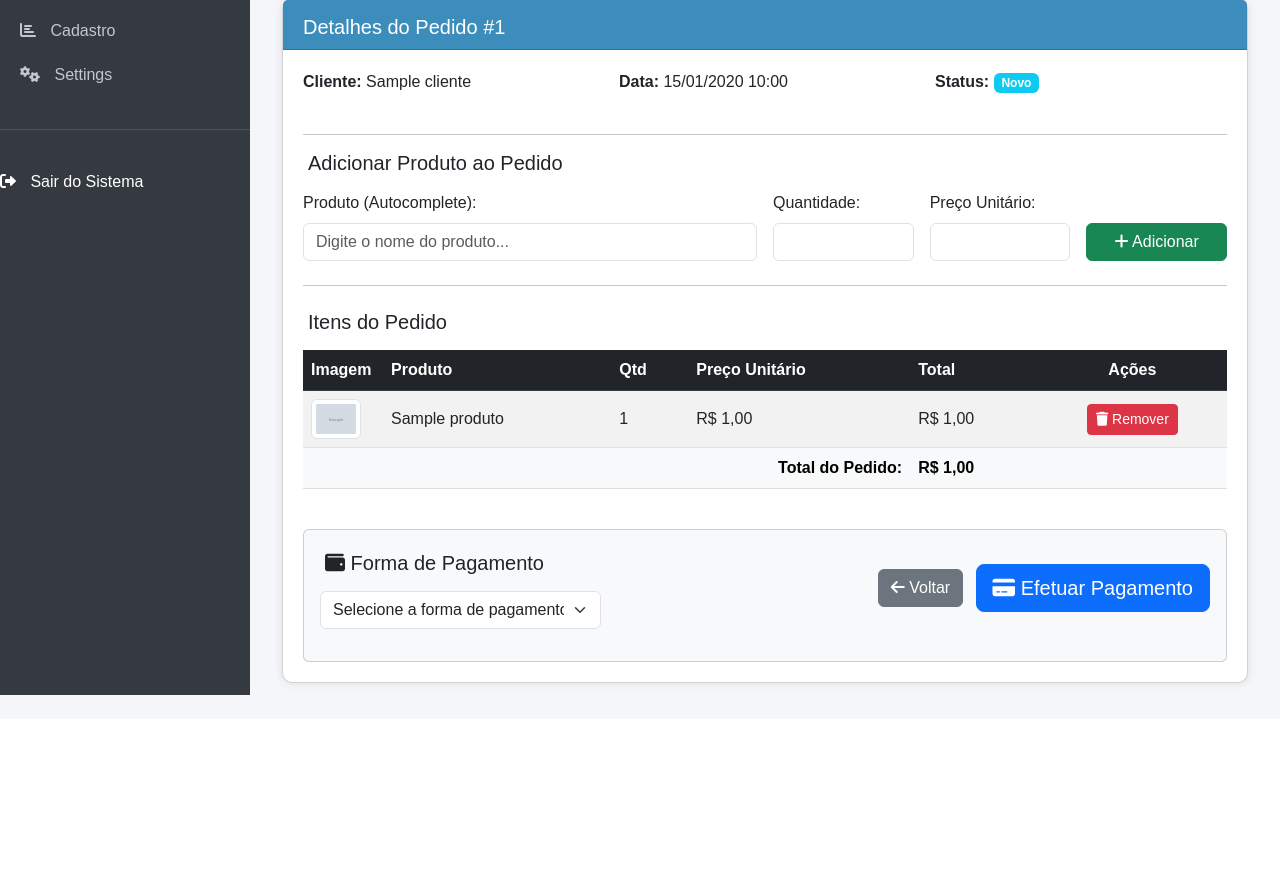
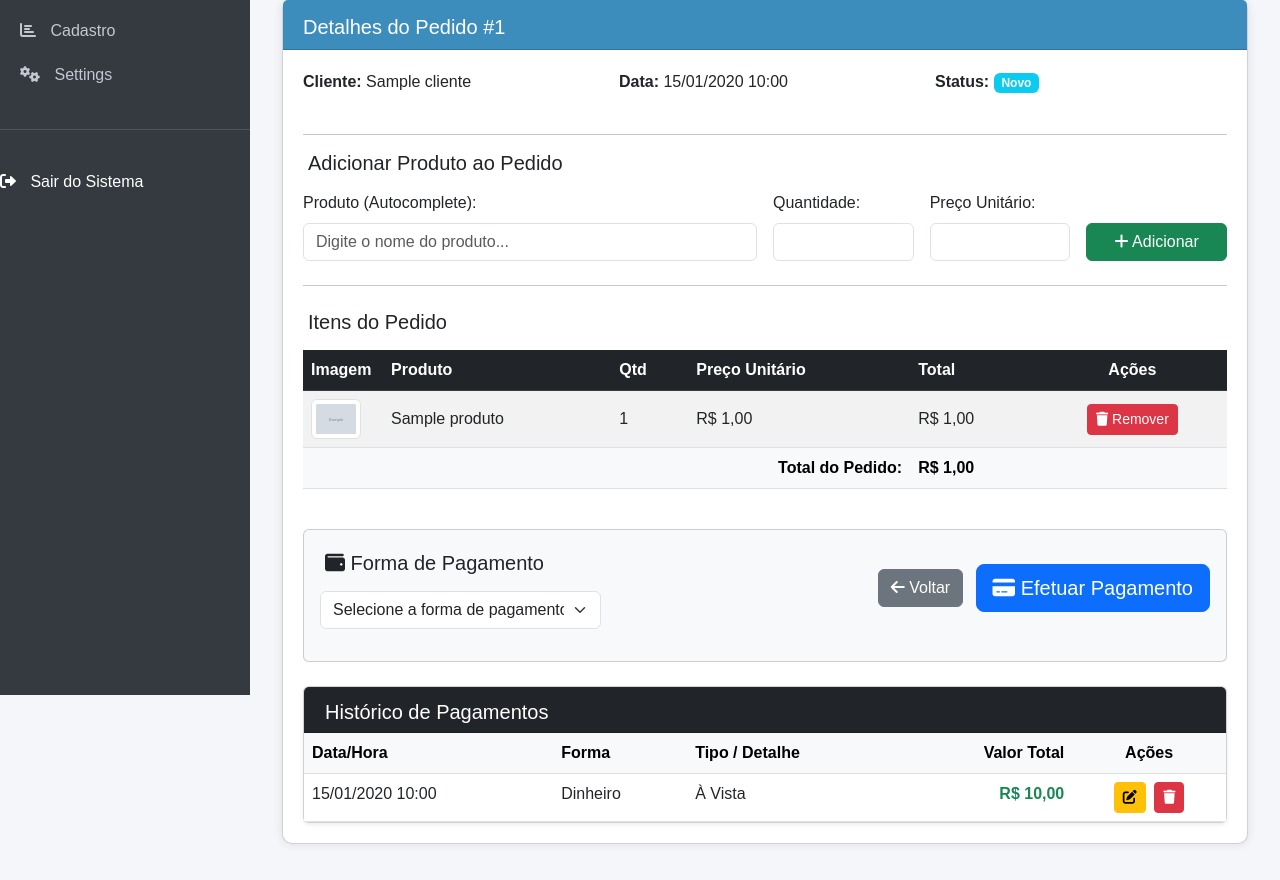
Before and after one commit to DanielMaiaDeSousa/cadweb, a Django app: page /detalhes_pedido/1/ in a window 1280 px wide. Shown: the part 105-985 px from the top of the page. Before the commit the page ends 800 px from the top, so only its background shows below. Run offline with Django 4.2, Linux system fonts and the light colour scheme; a user stored in the database is signed in; tables that the repository leaves empty hold one stand-in row (values such as "Sample post"); grey boxes marked "Sample" are stand-in pictures; some libraries are stand-ins or nearby versions.

Commit message:
atualização020220260102

```diff
--- a/templates/pedido/detalhes.html
+++ b/templates/pedido/detalhes.html
@@ -164,6 +164,61 @@
         </div>
     </div>
 </div>
+
+{# HISTÓRICO DE PAGAMENTOS #}
+<div class="card shadow-sm mt-4">
+    <div class="card-header bg-dark text-white">
+        <h5 class="mb-0">Histórico de Pagamentos</h5>
+    </div>
+    <div class="card-body p-0">
+        <table class="table table-hover mb-0">
+            <thead class="table-light">
+                <tr>
+                    <th>Data/Hora</th>
+                    <th>Forma</th>
+                    <th>Tipo / Detalhe</th>
+                    <th class="text-end">Valor Total</th>
+                    <th class="text-center">Ações</th>
+                </tr>
+            </thead>
+            <tbody>
+                {% for p in pedido.pagamentos.all %}
+                <tr>
+                    <td>{{ p.data_pagamentof }}</td>
+                    <td>{{ p.get_forma_display }}</td>
+                    <td>
+                        {{ p.get_tipo_display }}
+                        {% if p.tipo == 'parcelado' %}
+                            <br>
+                            <small class="text-muted">
+                                {{ p.parcelas }}x de R$ {{ p.valor_parcela|floatformat:2 }}
+                            </small>
+                        {% endif %}
+                    </td>
+                    <td class="text-end text-success fw-bold">R$ {{ p.valor }}</td>
+                    <td class="text-center">
+                        {% if pedido.status < 3 %}
+                            <a href="{% url 'editar_pagamento' p.id %}" class="btn btn-warning btn-sm me-1" title="Editar Pagamento">
+                                <i class="fas fa-edit"></i>
+                            </a>
+                            <a href="{% url 'remover_pagamento' p.id %}" class="btn btn-danger btn-sm" onclick="return confirm('Remover pagamento?')" title="Remover Pagamento">
+                                <i class="fas fa-trash"></i>
+                            </a>
+                        {% else %}
+                            <span class="text-muted"><i class="fas fa-lock"></i></span>
+                        {% endif %}
+                    </td>
+                </tr>
+                {% empty %}
+                <tr>
+                    <td colspan="5" class="text-center text-muted py-3">Nenhum pagamento registrado.</td>
+                </tr>
+                {% endfor %}
+            </tbody>
+        </table>
+    </div>
+</div>
+
 {% endblock %}
 
 {% block javascript %}
```
